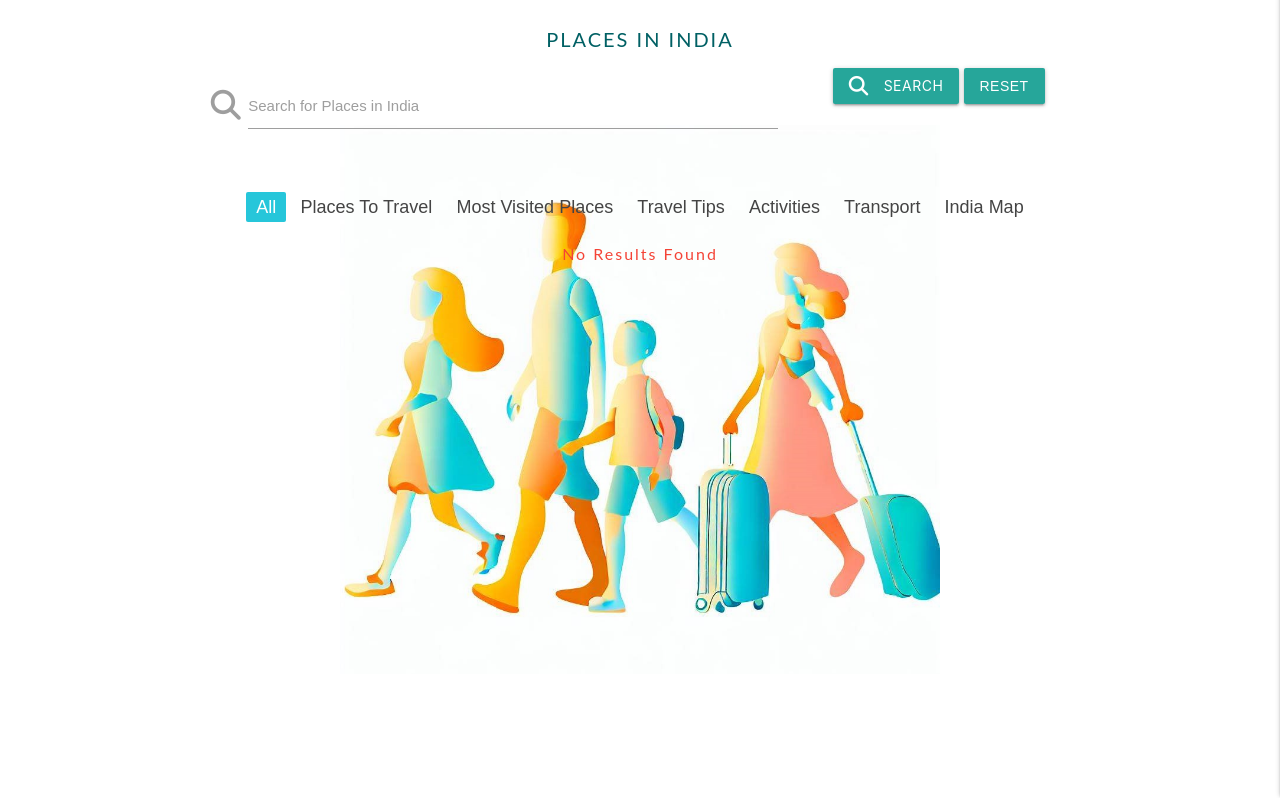
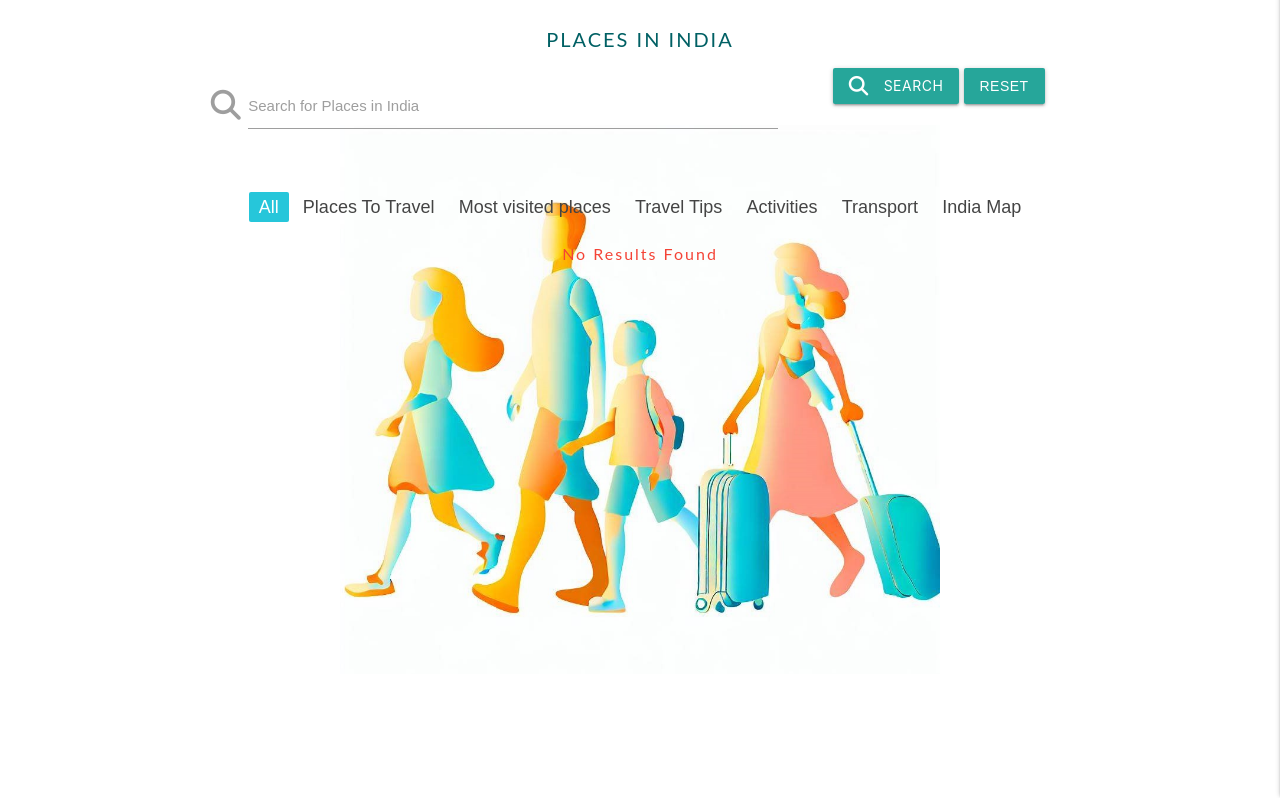
Before and after one commit to Killol14/Roaming-In-India, a Flask app: page /search in a window 1280 px wide. Shown: the part 65-863 px from the top of the page. Run offline with Flask 3, Linux system fonts and the light colour scheme; data that the repository does not hold is empty; some libraries are stand-ins or nearby versions.

Commit message:
Update places.html
most visited places categorylist

```diff
--- a/templates/places.html
+++ b/templates/places.html
@@ -29,7 +29,7 @@
     <ul class="pagination center-align">
         <li class="active"><a href="{{ url_for('get_places') }}">All</a></li>
         <li {% if category == 'Places To Travel' %}class="active"{% endif %}><a href="{{ url_for('filter_places', category='Places To Travel') }}">Places To Travel</a></li>
-        <li {% if category == 'Most visited places' %}class="active"{% endif %}><a href="{{ url_for('filter_places', category='Most visited places') }}">Most Visited Places</a></li>
+        <li {% if category == 'Most visited places' %}class="active"{% endif %}><a href="{{ url_for('filter_places', category='Most visited places') }}">Most visited places</a></li>
         <li {% if category == 'Travel Tips' %}class="active"{% endif %}><a href="{{ url_for('filter_places', category='Travel Tips') }}">Travel Tips</a></li>
         <li {% if category == 'Activities' %}class="active"{% endif %}><a href="{{ url_for('filter_places', category='Activities') }}">Activities</a></li>
         <li {% if category == 'Transport' %}class="active"{% endif %}><a href="{{ url_for('filter_places', category='Transport') }}">Transport</a></li>
```
